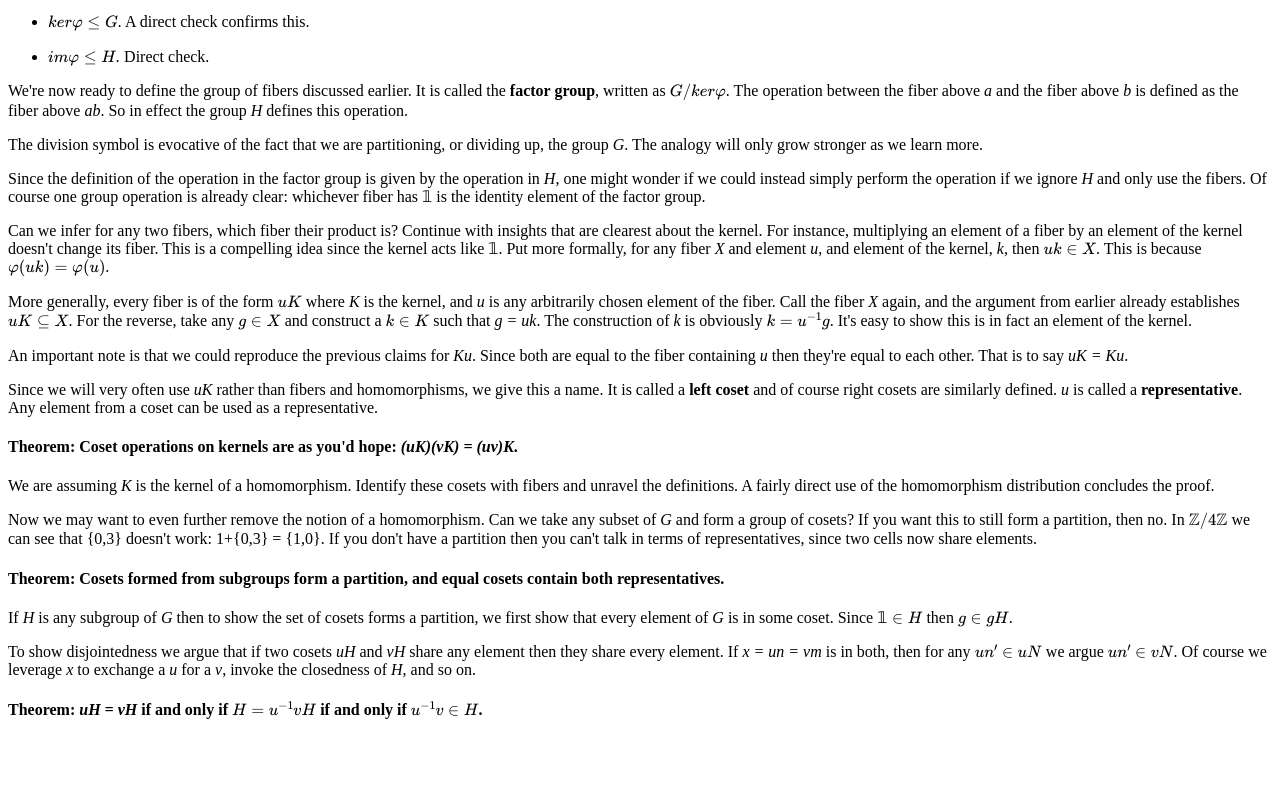
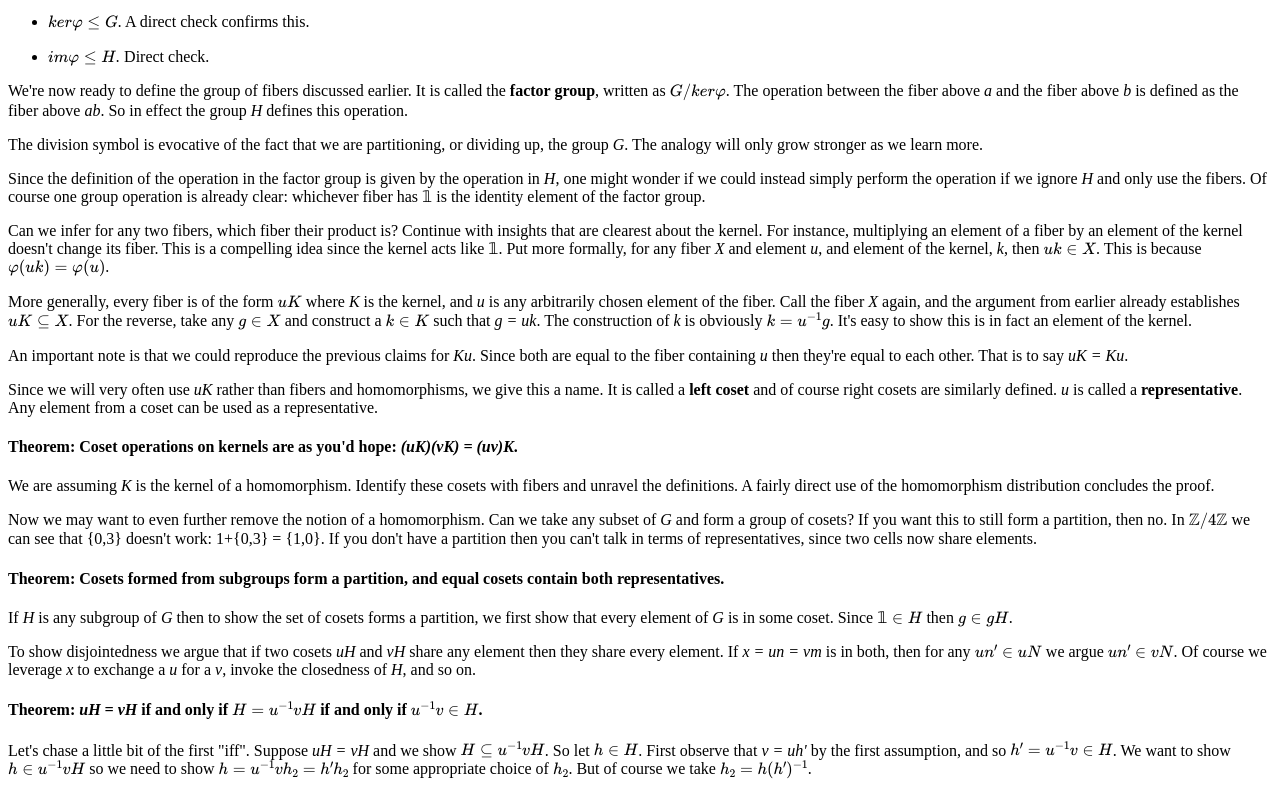
Before and after one commit to axiomtutor/una, a plain HTML site: page html/notes/dnf_algebra/ch3.html in a window 1280 px wide. Shown: the part 538-1333 px from the top of the page. Before the commit the page ends 1279 px from the top, so only its background shows below. Drawn offline with nearby package versions, Linux system fonts and the light colour scheme.

Commit message:
nearly done with 2

```diff
--- a/html/notes/dnf_algebra/ch3.html
+++ b/html/notes/dnf_algebra/ch3.html
@@ -109,6 +109,9 @@
     </div>
     <div>
       <h4>Theorem: <i>uH = vH</i> if and only if \(H = u^{-1}vH\) if and only if \(u^{-1}v\in H\).</h4>
+      <p>
+        Let's chase a little bit of the first "iff".  Suppose <i>uH = vH</i> and we show \(H\subseteq u^{-1}vH\).  So let \(h\in H\).  First observe that <i>v = uh'</i> by the first assumption, and so \(h' = u^{-1}v \in H\).  We want to show \(h\in u^{-1}vH\) so we need to show \(h = u^{-1}vh_2 = h'h_2\) for some appropriate choice of \(h_2\).  But of course we take \(h_2 = h(h')^{-1}\).
+      </p>
     </div>
 
 
```
